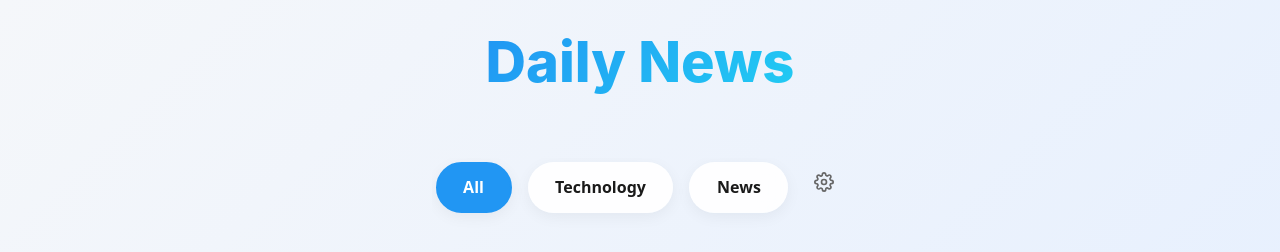
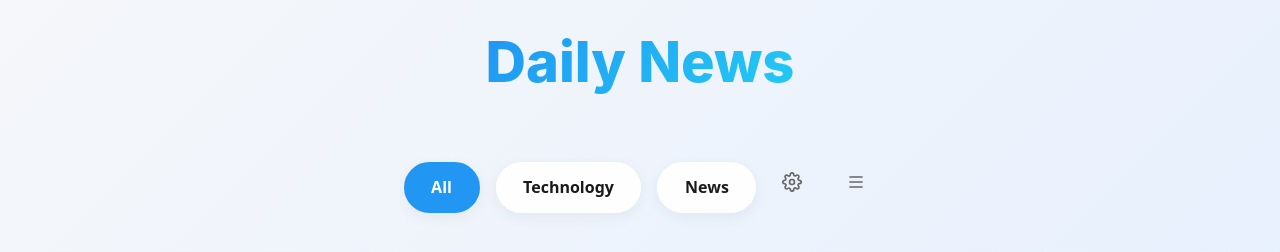
Before and after one commit to DevTomek-pl/daily-news, a React (Vite) app: page / in a window 1280 px wide. Shown: the top 252 px of the page. Built offline with nearby package versions, Linux system fonts and the light colour scheme; no server answers; a web font is replaced by a local one.

Commit message:
Add SourceToggle component and update CategoryFilter to manage source selection

```diff
--- a/src/App.tsx
+++ b/src/App.tsx
@@ -2,6 +2,7 @@ import { useEffect, useState, useMemo, useRef, useCallback } from 'react';
 import { ArticleCard } from './components/ArticleCard/ArticleCard';
 import { CategoryFilter } from './components/CategoryFilter/CategoryFilter';
 import { ProgressBar } from './components/ProgressBar/ProgressBar';
+import { SourceToggle } from './components/SourceToggle/SourceToggle';
 import type { Article } from './types/Article';
 import { ArticleFetcher } from './services/ArticleFetcher';
 import sourceConfigs from './config/sources.json';
@@ -19,6 +20,18 @@ function App() {
     const params = new URLSearchParams(window.location.search);
     return params.get('category');
   });
+  const [enabledSources, setEnabledSources] = useState<Set<string>>(() => {
+    // Initialize from URL params or default to all sources enabled
+    const params = new URLSearchParams(window.location.search);
+    const disabledSourcesParam = params.get('disabledSources');
+    const disabledSources = disabledSourcesParam ? disabledSourcesParam.split(',') : [];
+    const allSources = new Set(sourceConfigs.sources.map(source => source.name));
+
+    // Remove disabled sources from the set
+    disabledSources.forEach(source => allSources.delete(source));
+    return allSources;
+  });
+  const [isSourcePanelOpen, setIsSourcePanelOpen] = useState(false);
   const [isLoading, setIsLoading] = useState(true);
   const [error, setError] = useState<string | null>(null);
   const [hasMore, setHasMore] = useState(true);
@@ -61,9 +74,12 @@ function App() {
   }, [articles]);
 
   const filteredArticles = useMemo(() => {
-    if (!selectedCategory) return articles;
-    return articles.filter(article => article.category === selectedCategory);
-  }, [articles, selectedCategory]);
+    return articles.filter(article => {
+      const matchesCategory = !selectedCategory || article.category === selectedCategory;
+      const isSourceEnabled = enabledSources.has(article.sourceName);
+      return matchesCategory && isSourceEnabled;
+    });
+  }, [articles, selectedCategory, enabledSources]);
 
   const loadMoreArticles = useCallback(() => {
     const nextPage = page + 1;
@@ -80,15 +96,51 @@ function App() {
   useEffect(() => {
     const params = new URLSearchParams(window.location.search);
 
+    // Update category parameter
     if (selectedCategory) {
       params.set('category', selectedCategory);
     } else {
       params.delete('category');
     }
 
+    // Preserve disabled sources parameter
+    const allSources = new Set(sourceConfigs.sources.map(source => source.name));
+    const disabledSources = Array.from(allSources)
+      .filter(source => !enabledSources.has(source));
+
+    if (disabledSources.length > 0) {
+      params.set('disabledSources', disabledSources.join(','));
+    }
+
     const newUrl = `${window.location.pathname}${params.toString() ? `?${params}` : ''}`;
     window.history.replaceState({}, '', newUrl);
-  }, [selectedCategory]);
+  }, [selectedCategory, enabledSources]);
+
+  // Update URL when sources change
+  useEffect(() => {
+    const params = new URLSearchParams(window.location.search);
+
+    // Get all source names
+    const allSources = new Set(sourceConfigs.sources.map(source => source.name));
+    // Find disabled sources
+    const disabledSources = Array.from(allSources)
+      .filter(source => !enabledSources.has(source));
+
+    if (disabledSources.length > 0) {
+      params.set('disabledSources', disabledSources.join(','));
+    } else {
+      params.delete('disabledSources');
+    }
+
+    // Keep existing category parameter if present
+    const category = params.get('category');
+    if (category) {
+      params.set('category', category);
+    }
+
+    const newUrl = `${window.location.pathname}${params.toString() ? `?${params}` : ''}`;
+    window.history.replaceState({}, '', newUrl);
+  }, [enabledSources]);
 
   useEffect(() => {
     // Reset pagination when category changes
@@ -129,6 +181,23 @@ function App() {
         selectedCategory={selectedCategory}
         onCategoryChange={setSelectedCategory}
         isLoading={isLoading}
+        onSourcesClick={() => setIsSourcePanelOpen(true)}
+      />
+      <SourceToggle
+        isOpen={isSourcePanelOpen}
+        onClose={() => setIsSourcePanelOpen(false)}
+        enabledSources={enabledSources}
+        onSourceToggle={(sourceName) => {
+          setEnabledSources(prev => {
+            const newSources = new Set(prev);
+            if (newSources.has(sourceName)) {
+              newSources.delete(sourceName);
+            } else {
+              newSources.add(sourceName);
+            }
+            return newSources;
+          });
+        }}
       />
       <div className="articles-grid">
         {visibleArticles.map(article => (
--- a/src/components/CategoryFilter/CategoryFilter.css
+++ b/src/components/CategoryFilter/CategoryFilter.css
@@ -80,6 +80,27 @@
   transform: rotate(45deg);
 }
 
+.source-button {
+  background: none;
+  border: none;
+  width: 40px;
+  height: 40px;
+  padding: 8px;
+  border-radius: 50%;
+  cursor: pointer;
+  display: flex;
+  align-items: center;
+  justify-content: center;
+  transition: all 0.3s ease;
+  color: #666;
+  margin-left: 0.5rem;
+}
+
+.source-button:hover {
+  background: rgba(0, 0, 0, 0.05);
+  color: #2196f3;
+}
+
 @media (max-width: 768px) {
   .category-filter.visible {
     height: 100px; /* Większa wysokość dla układu z zawijaniem */
--- a/src/components/CategoryFilter/CategoryFilter.tsx
+++ b/src/components/CategoryFilter/CategoryFilter.tsx
@@ -7,13 +7,15 @@ interface CategoryFilterProps {
   selectedCategory: string | null;
   onCategoryChange: (category: string | null) => void;
   isLoading: boolean;
+  onSourcesClick: () => void;
 }
 
 export const CategoryFilter = ({
   categories,
   selectedCategory,
   onCategoryChange,
-  isLoading
+  isLoading,
+  onSourcesClick
 }: CategoryFilterProps) => {
   const [isVisible, setIsVisible] = useState(false);
 
@@ -55,6 +57,15 @@ export const CategoryFilter = ({
             <path d="M19.4 15a1.65 1.65 0 0 0 .33 1.82l.06.06a2 2 0 0 1 0 2.83 2 2 0 0 1-2.83 0l-.06-.06a1.65 1.65 0 0 0-1.82-.33 1.65 1.65 0 0 0-1 1.51V21a2 2 0 0 1-2 2 2 2 0 0 1-2-2v-.09A1.65 1.65 0 0 0 9 19.4a1.65 1.65 0 0 0-1.82.33l-.06.06a2 2 0 0 1-2.83 0 2 2 0 0 1 0-2.83l.06-.06a1.65 1.65 0 0 0 .33-1.82 1.65 1.65 0 0 0-1.51-1H3a2 2 0 0 1-2-2 2 2 0 0 1 2-2h.09A1.65 1.65 0 0 0 4.6 9a1.65 1.65 0 0 0-.33-1.82l-.06-.06a2 2 0 0 1 0-2.83 2 2 0 0 1 2.83 0l.06.06a1.65 1.65 0 0 0 1.82.33H9a1.65 1.65 0 0 0 1-1.51V3a2 2 0 0 1 2-2 2 2 0 0 1 2 2v.09a1.65 1.65 0 0 0 1 1.51 1.65 1.65 0 0 0 1.82-.33l.06-.06a2 2 0 0 1 2.83 0 2 2 0 0 1 0 2.83l-.06.06a1.65 1.65 0 0 0-.33 1.82V9a1.65 1.65 0 0 0 1.51 1H21a2 2 0 0 1 2 2 2 2 0 0 1-2 2h-.09a1.65 1.65 0 0 0-1.51 1z" />
           </svg>
         </button>
+        <button
+          className="source-button"
+          onClick={onSourcesClick}
+          title="Toggle news sources"
+        >
+          <svg width="20" height="20" viewBox="0 0 24 24" fill="none" stroke="currentColor" strokeWidth="2">
+            <path d="M4 6h16M4 12h16M4 18h16"/>
+          </svg>
+        </button>
       </div>
       <ConfigModal
         isOpen={isConfigOpen}
```
